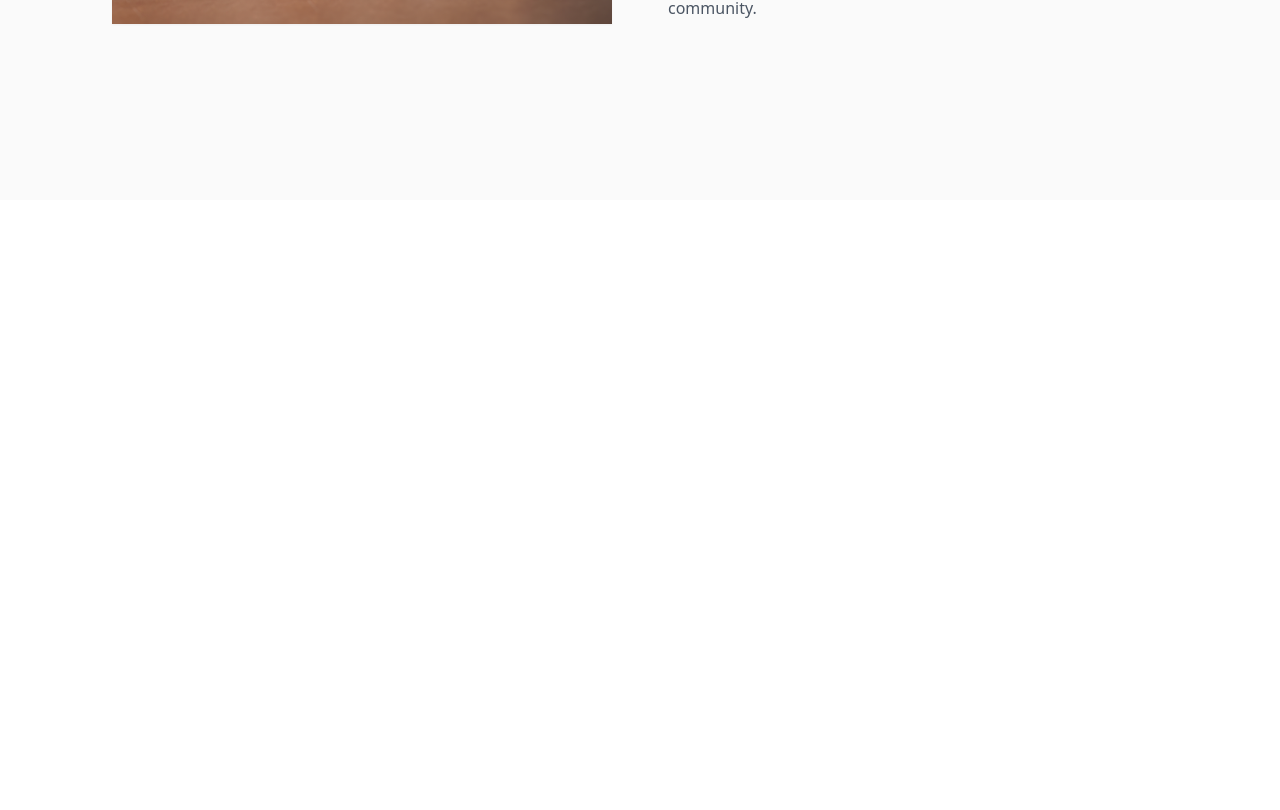
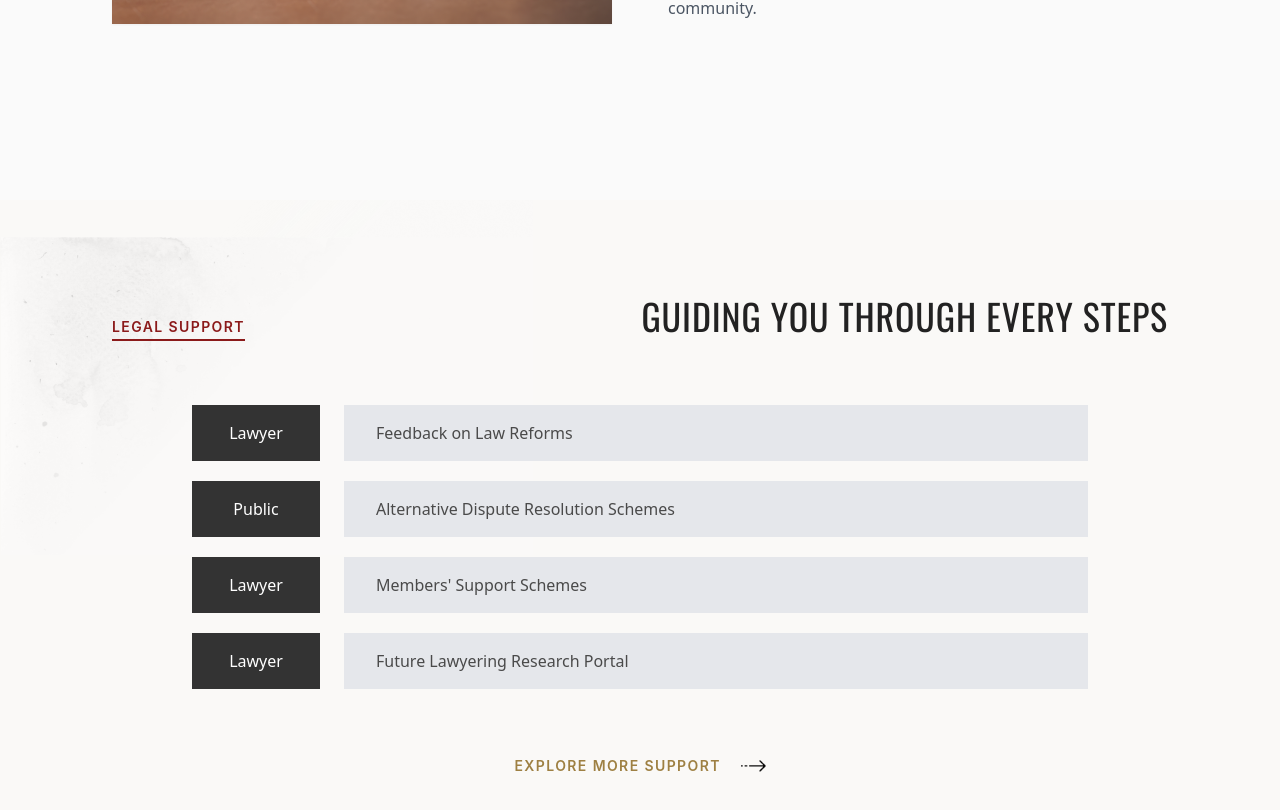
Before and after one commit to FAJRIKUN-MAKALALAG/Lexora-test, a React (Vite) app: page / in a window 1280 px wide. Shown: the part 2932-3742 px from the top of the page. Before the commit the page ends 3132 px from the top, so only its background shows below. Built offline with nearby package versions, Linux system fonts and the light colour scheme.

Commit message:
adding legal & support section

```diff
--- a/src/App.tsx
+++ b/src/App.tsx
@@ -1,6 +1,10 @@
 import Hero from "./components/Hero"
 import WhatWeDo from "./components/WhatWeDo"
 import Anniversary from "./components/Anniversary"
+import LegalSupport from "./components/LegalSupport"
+
+
+
 
 function App() {
   return (
@@ -8,6 +12,7 @@ function App() {
       <Hero />
       <WhatWeDo />
       <Anniversary />
+      <LegalSupport />
     </div>
 
   )
--- /dev/null
+++ b/src/components/LegalSupport.tsx
@@ -0,0 +1,126 @@
+import React, { useState } from 'react';
+import paper2Img from '../assets/paper2.png';
+import arrowImg from '../assets/herosection/arrow.png';
+
+interface SupportScheme {
+  id: number;
+  type: 'Lawyer' | 'Public';
+  title: string;
+}
+
+const schemes: SupportScheme[] = [
+  {
+    id: 1,
+    type: 'Lawyer',
+    title: 'Feedback on Law Reforms',
+  },
+  {
+    id: 2,
+    type: 'Public',
+    title: 'Alternative Dispute Resolution Schemes',
+  },
+  {
+    id: 3,
+    type: 'Lawyer',
+    title: "Members' Support Schemes",
+  },
+  {
+    id: 4,
+    type: 'Lawyer',
+    title: 'Future Lawyering Research Portal',
+  },
+];
+
+const LegalSupport: React.FC = () => {
+  const [activeId, setActiveId] = useState<number | null>(null);
+
+  return (
+    <section className="relative w-full bg-[#FAF9F7] py-16 sm:py-20 md:py-24 px-6 sm:px-12 md:px-20 lg:px-28 overflow-hidden">
+      {/* Background paper texture overlay on the left */}
+      <img
+        src={paper2Img}
+        alt="Paper texture background"
+        className="absolute top-0 left-0 w-2/3 sm:w-1/2 md:w-5/12 max-w-[550px] h-full pointer-events-none opacity-40 object-contain object-left-top z-0 -scale-x-100"
+      />
+
+      <div className="relative z-10 max-w-6xl mx-auto">
+        {/* Header Row */}
+        <div className="flex flex-col md:flex-row md:items-baseline justify-between gap-4 mb-12 sm:mb-16">
+          <div>
+            <span className="text-[#8B1A1A] font-semibold text-xs sm:text-sm tracking-widest uppercase border-b-2 border-[#8B1A1A] pb-0.5 inline-block">
+              LEGAL SUPPORT
+            </span>
+          </div>
+          <div>
+            <h3 className="text-2xl sm:text-3xl md:text-4xl font-normal text-[#222222] uppercase tracking-wide font-oswald">
+              GUIDING YOU THROUGH EVERY STEPS
+            </h3>
+          </div>
+        </div>
+
+        {/* Support Schemes List */}
+        <div
+          className="max-w-4xl mx-auto space-y-4 sm:space-y-5 my-10"
+          onMouseLeave={() => setActiveId(null)}
+        >
+          {schemes.map((scheme) => {
+            const isActive = scheme.id === activeId;
+            return (
+              <div
+                key={scheme.id}
+                onMouseEnter={() => setActiveId(scheme.id)}
+                className="flex items-center gap-4 sm:gap-6 group cursor-pointer"
+              >
+                {/* Type Tag (Lawyer / Public) */}
+                <div
+                  className={`w-24 sm:w-32 py-3.5 sm:py-4 px-3 text-center text-sm sm:text-base font-sans font-medium flex-shrink-0 transition-colors duration-200 ${
+                    isActive ? 'bg-[#262626] text-white' : 'bg-[#333333] text-white'
+                  }`}
+                >
+                  {scheme.type}
+                </div>
+
+                {/* Scheme Title Bar */}
+                <div
+                  className={`flex-1 py-3.5 sm:py-4 px-6 sm:px-8 text-sm sm:text-base font-sans font-medium transition-all duration-300 flex items-center justify-between ${
+                    isActive
+                      ? 'bg-[#9E8043] text-white shadow-md'
+                      : 'bg-[#E5E7EB] text-[#4A4A4A]'
+                  }`}
+                >
+                  <span>{scheme.title}</span>
+
+                  {isActive && (
+                    <div className="flex items-center space-x-1.5 ml-4">
+                      <span className="text-xs font-mono tracking-widest text-white/80"></span>
+                      <img
+                        src={arrowImg}
+                        alt="Arrow"
+                        className="h-3.5 w-auto object-contain transform group-hover:translate-x-1 transition-transform filter brightness-0 invert"
+                      />
+                    </div>
+                  )}
+                </div>
+              </div>
+            );
+          })}
+        </div>
+
+        {/* Explore More Button */}
+        <div className="text-center mt-12 sm:mt-16">
+          <button className="inline-flex items-center gap-2.5 text-[#9E8043] font-semibold text-xs sm:text-sm tracking-widest uppercase hover:underline transition-all group focus:outline-none">
+            <span>EXPLORE MORE SUPPORT</span>
+            <span className="text-xs font-mono tracking-widest text-[#9E8043]"></span>
+            <img
+              src={arrowImg}
+              alt="Arrow"
+              className="h-3 w-auto object-contain transform group-hover:translate-x-1 transition-transform filter brightness-0 sepia-[0.8] hue-rotate-[10deg] saturate-[300%]"
+            />
+          </button>
+        </div>
+      </div>
+    </section>
+  );
+};
+
+export default LegalSupport;
```
